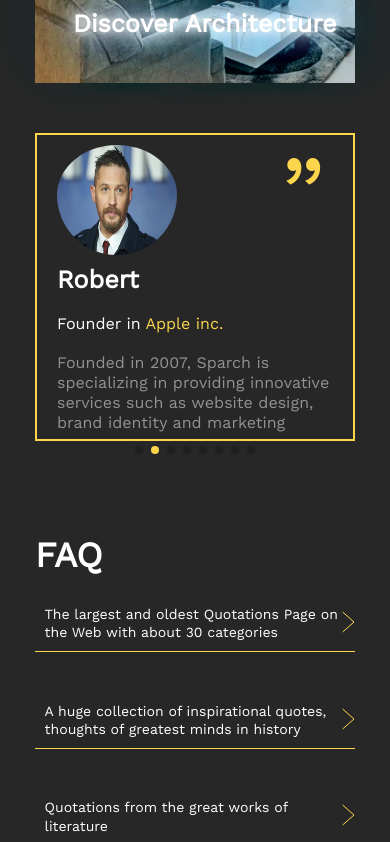
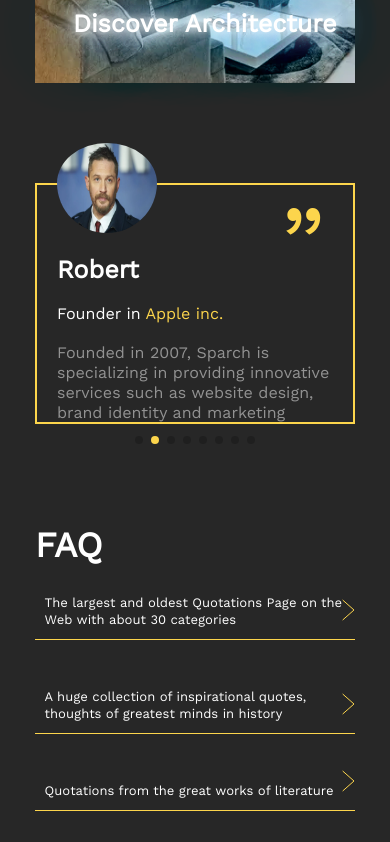
Before and after one commit to alexcodaline/DubaiRealty, a React (Create React App) app: page / in a window 390 px wide. Shown: the part 4920-5762 px from the top of the page. Built offline with nearby package versions, Linux system fonts and the light colour scheme.

Commit message:
fix styles

```diff
--- a/src/components/Homepage/Clients/Clients.scss
+++ b/src/components/Homepage/Clients/Clients.scss
@@ -3,7 +3,9 @@
   width: 100%;
 }
 .swiper-clients {
-  height: 38vh;
+  height: 311px;
+  position: relative;
+  padding-top: 50px;
 }
 
 .swiper-slide-client {
@@ -11,17 +13,20 @@
   flex-direction: column;
   border: 2px solid #fcd54c;
   color: #fff;
-  padding: 0 0 10px 20px;
-  gap: 10px;
+  padding: 0px 0 25px 20px;
   width: 100%;
   height: 100%;
-  padding-bottom: 25px;
   background-color: #272727;
+  justify-content: space-around;
+
   .client-photo {
     border-radius: 50%;
-    height: 120px;
-    width: 120px;
+    height: 112px;
+    width: 112px;
     padding-top: 10px;
+    position: absolute;
+    top: -65px;
+    z-index: 99;
   }
   .client-photo-decortion {
     color: #fcd54c;
@@ -57,12 +62,18 @@
 }
 
 @media (max-width: 767px) {
+  .swiper-clients {
+    width: 100%;
+    padding-bottom: 20px;
+  }
   .swiper-slide-client {
-    height: 80%;
-    height: 96%;
+    height: 100%;
     .client-info {
       .client-photo {
         border-radius: 50%;
+        top: -50px;
+        width: 100px;
+        height: 100px;
       }
       .client-photo-decortion {
         font-size: 100px;
@@ -70,6 +81,7 @@
     }
   }
   .client-block-desc {
+    padding-top: 70px;
     .client-name {
       font-size: 25px;
       font-weight: 700;
@@ -89,16 +101,18 @@
 @media (min-width: 768px) and (max-width: 1200px) {
   .swiper-clients {
     width: 100%;
+    padding-bottom: 20px;
   }
   .swiper-slide-client {
     padding: 0 0 25px 20px;
     gap: 0;
     width: 100%;
-    height: 96%;
+    height: 100%;
     overflow: hidden;
     .client-photo {
       height: 100px;
       width: 100px;
+      top: -50px;
     }
     .client-block-desc {
       display: flex;
--- a/src/components/Homepage/Faq/Faq.scss
+++ b/src/components/Homepage/Faq/Faq.scss
@@ -80,7 +80,7 @@
     .faq-question {
       display: flex;
       justify-content: space-between;
-      font-size: 14px;
+      font-size: 13px;
       font-style: normal;
       font-weight: 400;
       line-height: 130%;
--- a/src/components/Homepage/Projects/Projects.scss
+++ b/src/components/Homepage/Projects/Projects.scss
@@ -46,7 +46,7 @@
     position: absolute;
     color: #fff;
     left: 5%;
-    // bottom: 50px;
+    bottom: 50px;
     font-size: 36px;
     font-weight: bold;
   }
```
